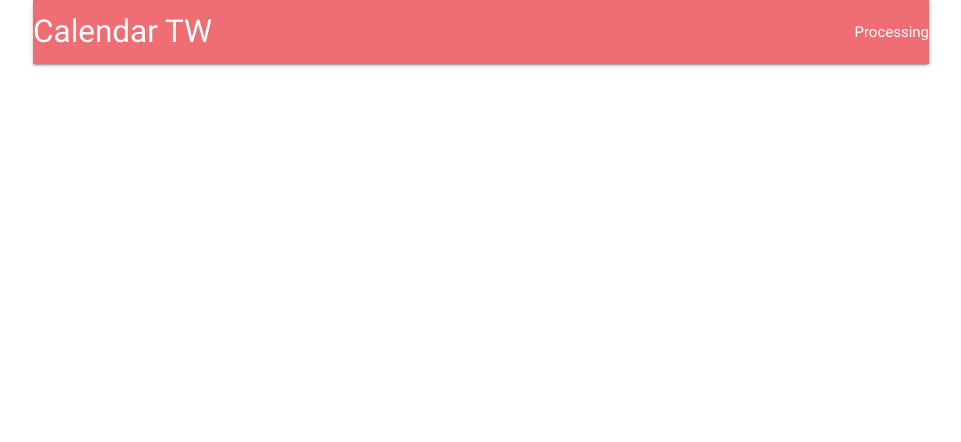
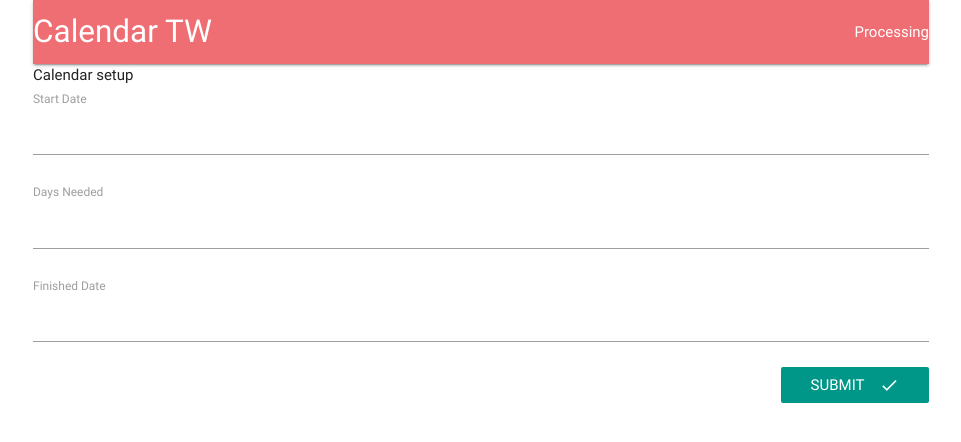
Before and after one commit to SickAssApp/calendar-tw, a React (Create React App) app in the folder client/: page /calendar in a window 1280 px wide. Shown: the top 442 px of the page, without its empty margins (159-1120 px from the left). Built offline with nearby package versions, Linux system fonts and the light colour scheme; no server answers.

Commit message:
Editing calendar

```diff
--- a/client/package.json
+++ b/client/package.json
@@ -14,6 +14,7 @@
     "axios": "^0.17.1",
     "materialize-css": "^0.100.2",
     "react": "^16.2.0",
+    "react-calendar": "^2.12.0",
     "react-dom": "^16.2.0",
     "react-redux": "^5.0.6",
     "react-router-dom": "^4.2.2",
--- a/client/src/components/App.js
+++ b/client/src/components/App.js
@@ -6,6 +6,7 @@ import * as actions from '../actions';
 import Header from './Header';
 import Landing from './Landing';
 import Dashboard from './Dashboard';
+import Calendar from './calendar/Calendar';
 import SurveyNew from './surveys/SurveyNew';
 
 class App extends Component {
@@ -20,6 +21,7 @@ class App extends Component {
           <Header />
           <Route exact path="/" component={Landing} />
           <Route exact path="/surveys" component={Dashboard} />
+          <Route exact path="/calendar" component={Calendar} />
           <Route path="/surveys/new" component={SurveyNew} />
         </div>
       </BrowserRouter>
--- a/client/src/components/Header.js
+++ b/client/src/components/Header.js
@@ -14,6 +14,8 @@ class Header extends Component {
         );
       default:
         return [
+          <li key="4"><Link to={'/calendar'}>Calendar</Link></li>,
+          <li key="5"><Link to={'/surveys'}>Surveys</Link></li>,
           <li key="1"><Payments /></li>,
           <li key="3" style={{ margin:'0 10px' }}>
             Credits: {this.props.auth.credits}
@@ -28,7 +30,7 @@ class Header extends Component {
       <nav>
         <div className="nav-wrapper">
           <Link
-            to={this.props.auth ? '/surveys' : '/'}
+            to={this.props.auth ? '/calendar' : '/'}
             className="left brand-logo"
           >
             Calendar TW
--- /dev/null
+++ b/client/src/components/calendar/Calendar.js
@@ -0,0 +1,41 @@
+import _ from 'lodash';
+import React, { Component } from 'react';
+import { reduxForm, Field } from 'redux-form';
+import { Link } from 'react-router-dom';
+import CalendarField from './CalendarField'
+import formFields from './formFields';
+
+class Calendar extends Component {
+  rederCalendarForm(){
+    return _.map(formFields, ({label, name})=> {
+      return (
+        <Field
+          key={name}
+          component={CalendarField}
+          type="text"
+          label={label}
+          name={name}
+        />
+      )
+    })
+  }
+
+  render() {
+    return (
+      <div>
+        Calendar setup
+        <form onSubmit={this.props.handleSubmit(values => console.log(values))}>
+          {this.rederCalendarForm()}
+          <button type="submit" className="teal btn-flat right white-text">
+            Submit
+            <i className="material-icons right">done</i>
+          </button>
+        </form>
+      </div>
+    )
+  }
+}
+
+export default reduxForm({
+  form: 'calendarForm'
+})(Calendar);
--- /dev/null
+++ b/client/src/components/calendar/CalendarField.js
@@ -0,0 +1,14 @@
+import React from 'react';
+import Calendar from 'react-calendar';
+
+export default ({ input, label, meta: { error, touched } }) => {
+  return (
+    <div>
+      <label>{label}</label>
+      <input {...input} style={{ marginBottom: '5px' }} />
+      <div className="red-text" style={{ marginBottom: '20px' }}>
+        {touched && error}
+      </div>
+    </div>
+  );
+};
--- /dev/null
+++ b/client/src/components/calendar/formFields.js
@@ -0,0 +1,5 @@
+export default [
+    { label: 'Start Date', name: 'startDate' },
+    { label: 'Days Needed', name: 'daysNeeded' },
+    { label: 'Finished Date', name: 'finishedDate' }
+  ];
--- a/package.json
+++ b/package.json
@@ -11,9 +11,8 @@
     "start": "node index.js",
     "server": "nodemon index.js",
     "client": "npm run start --prefix client",
-    "dev": "concurrently \"npm run server\" \"npm run client\" \"npm run webhook\"",
-    "heroku-postbuild": "NPM_CONFIG_PRODUCTION=false npm install --prefix client && npm run build --prefix client",
-    "webhook": "forever sendgrid_webhook.js"
+    "dev": "concurrently \"npm run server\" \"npm run client\"",
+    "heroku-postbuild": "NPM_CONFIG_PRODUCTION=false npm install --prefix client && npm run build --prefix client"
   },
   "author": "",
   "license": "ISC",
```
Also changed, not shown: client/src/components/calendar/formComponent.js (added), 2 other files (tests, documents, lock files or other folders).
